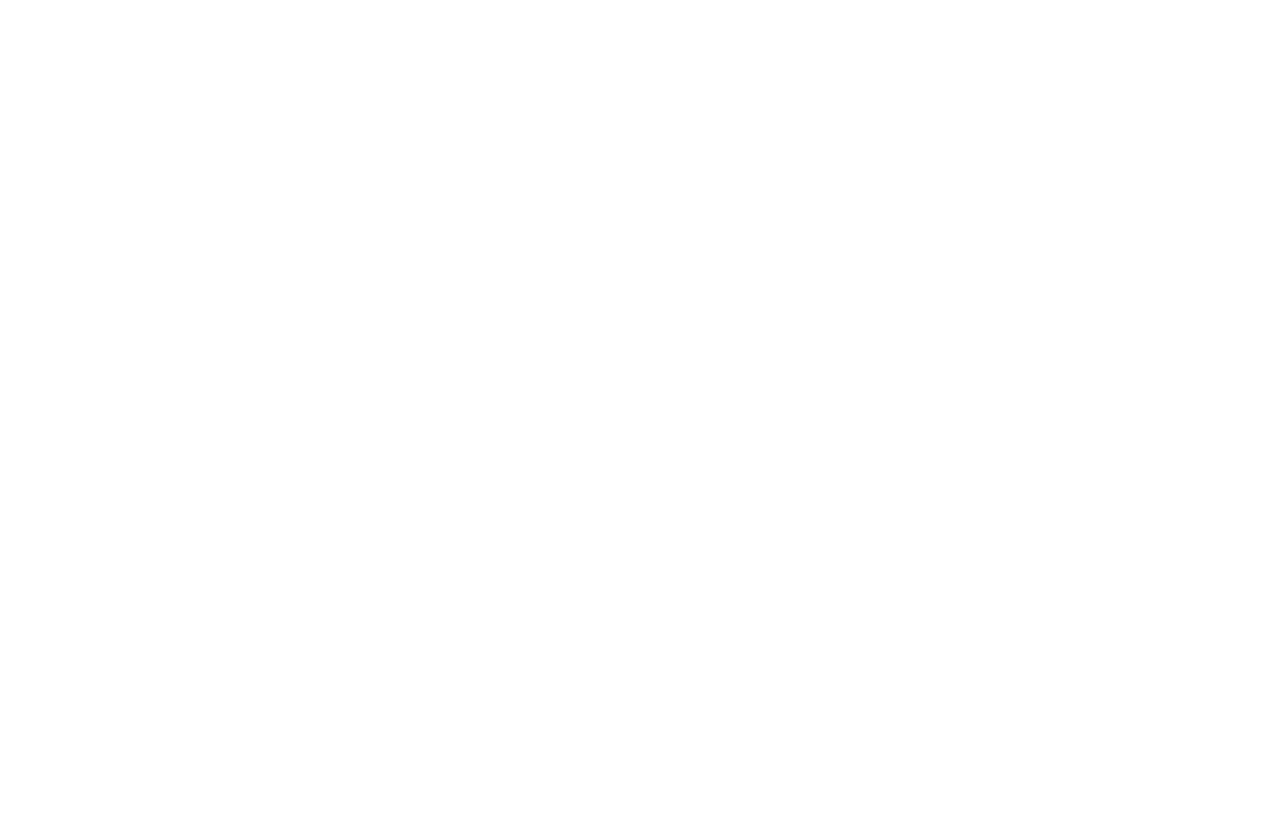
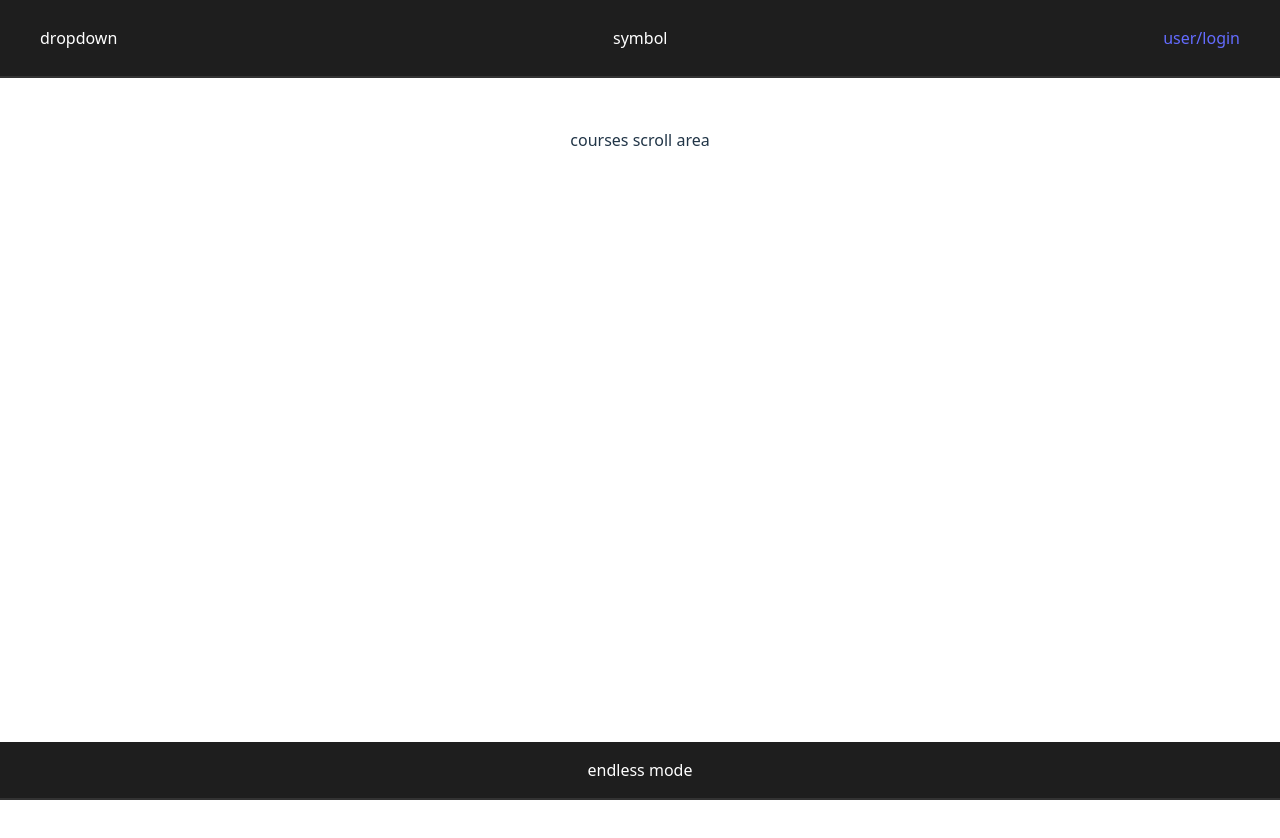
Before and after one commit to MagneticStar/SwanHacks2025, a React (Vite) app in the folder Frontend/swan-hacks/: page / in a window 1280 px wide. Before the commit this address had no page. Shown: the top 838 px of the page. Before the commit the page ends 800 px from the top, so only its background shows below. Built offline with nearby package versions, Linux system fonts and the light colour scheme.

Commit message:
feat: partial commit of home page structure

```diff
--- a/Frontend/swan-hacks/src/App.jsx
+++ b/Frontend/swan-hacks/src/App.jsx
@@ -3,6 +3,7 @@
 import './App.css'
 
 import UserSignup from './components/user/UserSignup';
+import Home from './components/home/Home';
 
 function App() {
 
@@ -18,6 +19,7 @@
       <div className="flex-grow">
         <Routes>
           <Route path="/signup" element={<UserSignup user={user} setUser={setUser} />} />
+          <Route path="/" element={<Home/>} />
         </Routes>
       </div>
     </Router>
--- a/Frontend/swan-hacks/src/components/home/Home.jsx
+++ b/Frontend/swan-hacks/src/components/home/Home.jsx
@@ -1,10 +1,73 @@
 import React, { useState, useEffect } from 'react';
 import { useNavigate, Link } from 'react-router-dom';
 
-const Home = ({}) => {
+const Home = ({ }) => {
 
-    return(
-        <p>hello world</p>
+    return (
+        <div style={{ // top level column
+            display: "flex",
+            flexDirection: "column",
+            height: "100vh",
+        }}>
+            <div style={{ // top bar background
+                position: "fixed",
+                top: 0,
+                left: 0,
+                width: "100%",
+                backgroundColor: "#1e1e1e",
+                borderBottom: "2px solid #333",
+                color: "white",
+                zIndex: 1000,
+            }}>
+                <div style={{ // top bar content
+                        maxWidth: "1200px",
+                        margin: "0 auto",
+                        padding: "10px 20px",
+                        display: "flex",
+                        alignItems: "center",
+                        justifyContent: "space-between",
+                }}>
+                    <div>
+                        <p>dropdown</p>
+                    </div>
+                    <div>
+                        <p>symbol</p>
+                    </div>
+                    <div>
+                        <Link to="/login">
+                        <p>user/login</p>
+                        </Link>
+                    </div>
+                </div>
+            </div>
+
+            <div style={{ height: "60px" }} /* spacer to prevent content from being hidden under fixed top bar*/ />
+
+            <div style={{ // course content scroll area
+                    flex: 1,
+                    overflowY: "auto",
+                    maxWidth: "1200px",
+                    margin: "0 auto",
+                    padding: "20px",
+            }}>
+                <p>courses scroll area</p>
+            </div>
+
+            <div style={{ height: "60px" }} /* spacer to prevent content from being hidden under fixed bottom bar*/ />
+
+            <div style={{ // footer background for endless mode
+                position: "fixed",
+                bottom: 0,
+                left: 0,
+                width: "100%",
+                backgroundColor: "#1e1e1e",
+                borderBottom: "2px solid #333",
+                color: "white",
+                zIndex: 1000,
+            }}>
+                <p>endless mode</p>
+            </div>
+        </div>
     );
 };
 
```
